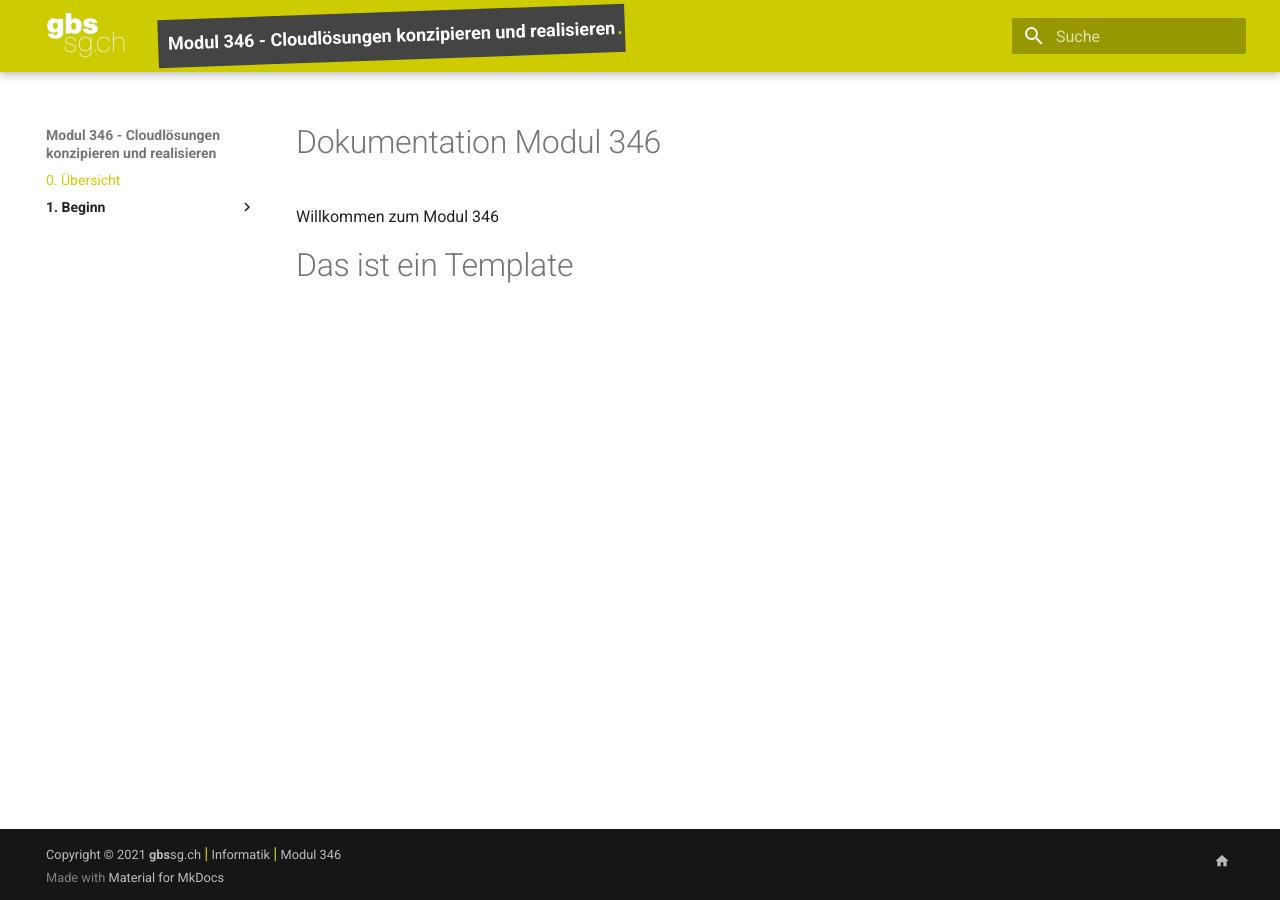
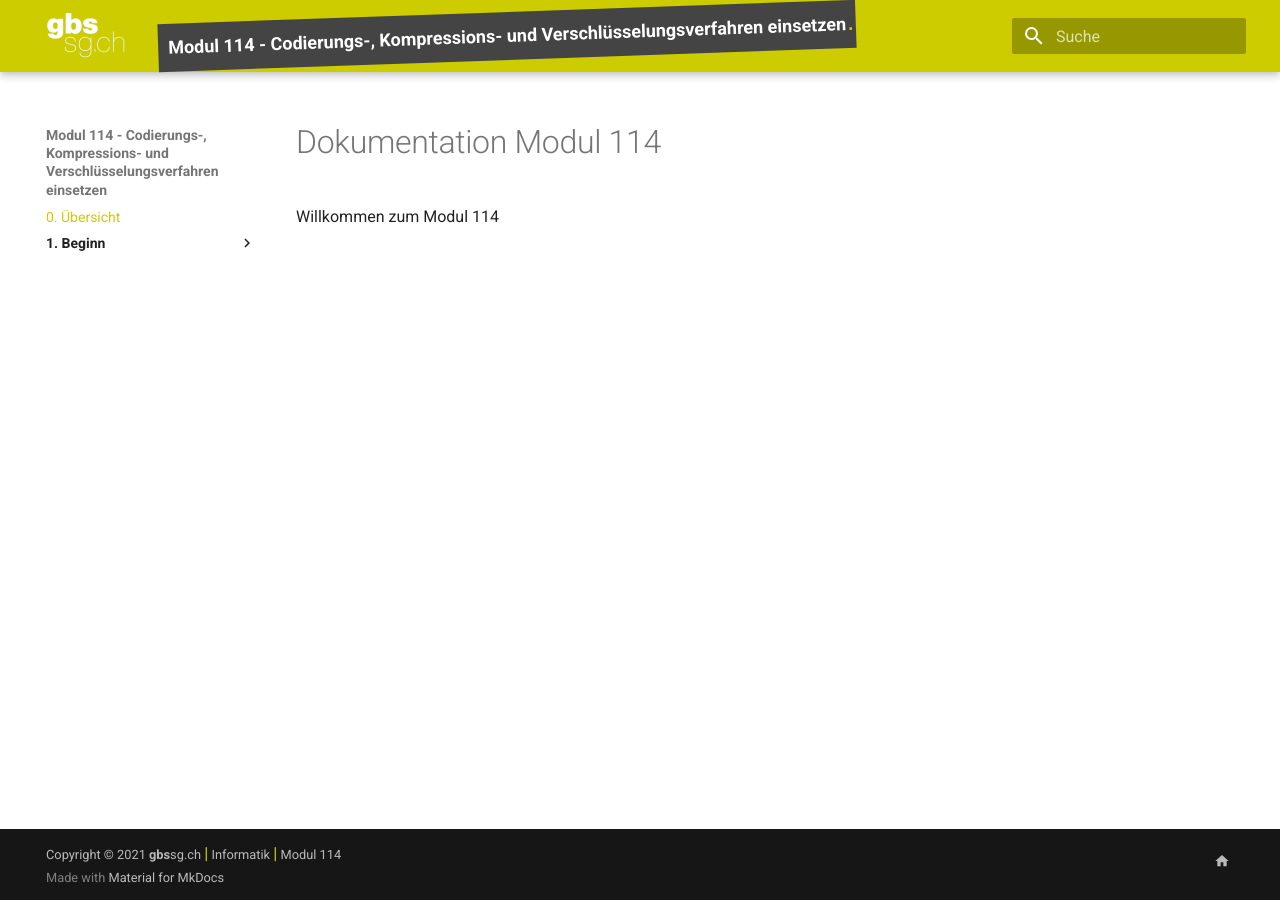
Before and after one commit to gbssg/m114, an MkDocs documentation site: the page built from docs/index.md, in a window 1280 px wide. Built offline with MkDocs 1.6.1 and Material for MkDocs 9.7.7, drawn with Linux system fonts in a browser that asks for light colours.

Commit message:
Vorlage aufgesetzt

```diff
--- a/docs/index.md
+++ b/docs/index.md
@@ -1,5 +1,3 @@
-# Dokumentation Modul 346
+# Dokumentation Modul 114
 
-Willkommen zum Modul 346
-
-# Das ist ein Template
+Willkommen zum Modul 114
--- a/mkdocs.yml
+++ b/mkdocs.yml
@@ -1,5 +1,5 @@
-site_name: Modul 346 - Cloudlösungen konzipieren und realisieren
-site_url: "https://oliverlux.github.io/modul346"
+site_name: Modul 114 - Codierungs-, Kompressions- und Verschlüsselungsverfahren einsetzen
+site_url: "https://gbssg.github.io/modul114"
 
 nav:
   - 0. Übersicht: index.md
@@ -42,7 +42,7 @@ extra_javascript:
 
 extra_css:
   - stylesheets/extra.css
-copyright: Copyright &copy; 2021 <a href='https://www.gbssg.ch'><span style='font-weight:1000'>gbs</span>sg.ch</a> <span class='green'>|</span> Informatik <span class='green'>|</span> Modul 346
+copyright: Copyright &copy; 2021 <a href='https://www.gbssg.ch'><span style='font-weight:1000'>gbs</span>sg.ch</a> <span class='green'>|</span> Informatik <span class='green'>|</span> Modul 114
 extra:
   social:
     - icon: material/home
```
Also changed, not shown: 1 other file.
